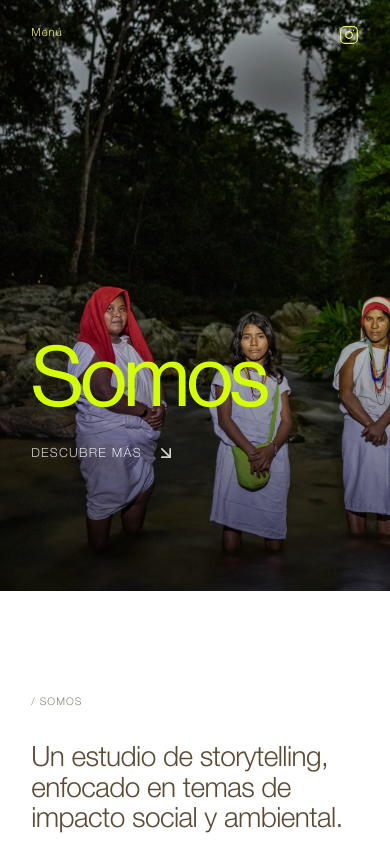
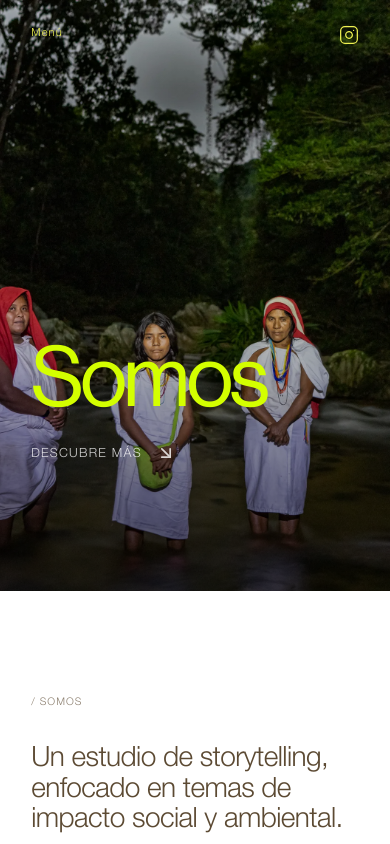
Before and after one commit to donchelo/www.lamagdalena.com, a React (Vite) app: page /somos in a window 390 px wide. Shown: the top 844 px of the page. Built offline with nearby package versions, Linux system fonts and the light colour scheme.

Commit message:
feat: Add comprehensive global, navigation, and page-specific styling.

```diff
--- a/src/index.css
+++ b/src/index.css
@@ -417,12 +417,6 @@ img {
   object-position: center;
 }
 
-@media (max-width: 768px) {
-  .about-hero-image img {
-    animation: heroPan 30s ease-in-out infinite;
-  }
-}
-
 .about-hero-overlay {
   position: absolute;
   top: 0;
@@ -651,31 +645,11 @@ img {
   z-index: 2;
 }
 
-@keyframes heroPan {
-  0% {
-    object-position: 0% 50%;
-  }
-
-  50% {
-    object-position: 100% 50%;
-  }
-
-  100% {
-    object-position: 0% 50%;
-  }
-}
-
 .hero-slide img {
   width: 100%;
   height: 100%;
   object-fit: cover;
   object-position: center;
-}
-
-@media (max-width: 768px) {
-  .hero-slide img {
-    animation: heroPan 20s ease-in-out infinite;
-  }
 }
 
 .hero-with-text {
```
